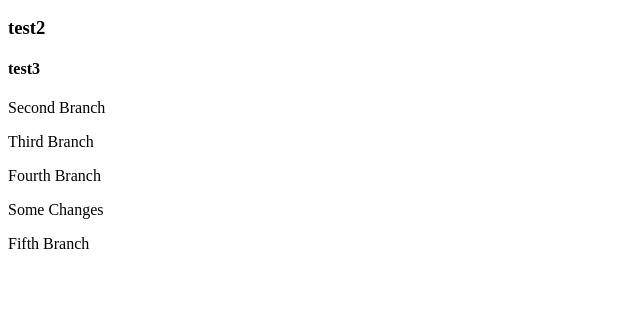
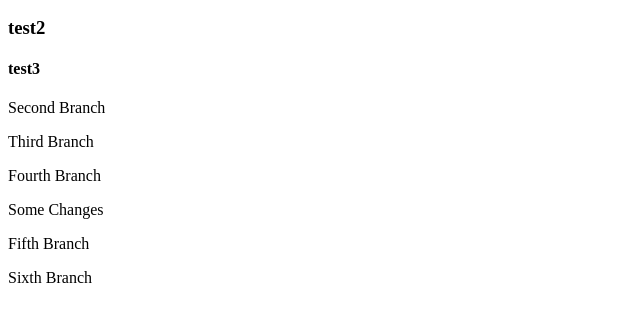
Before and after one commit to AnmolSinghSodlan/Test1, a website: page index.html in a window 1280 px wide. Shown: the part 110-432 px from the top of the page, without its empty margins (0-640 px from the left). Drawn offline with Linux system fonts and the light colour scheme.

Commit message:
sixth branch

```diff
--- a/index.html
+++ b/index.html
@@ -15,5 +15,6 @@
     <p>Fourth Branch</p>
     <p>Some Changes</p>
     <p>Fifth Branch</p>
+    <p>Sixth Branch</p>
 </body>
 </html>
```
